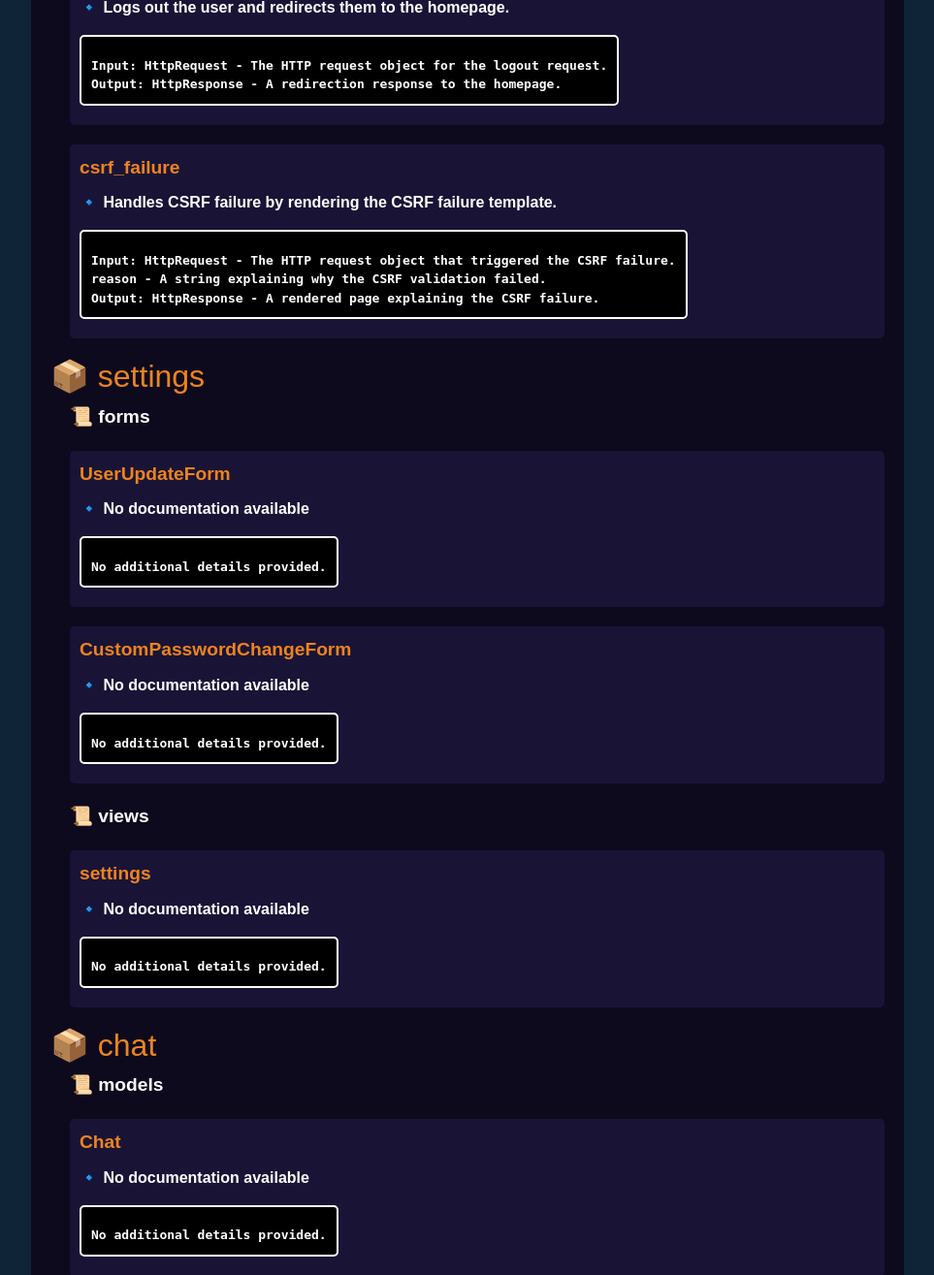
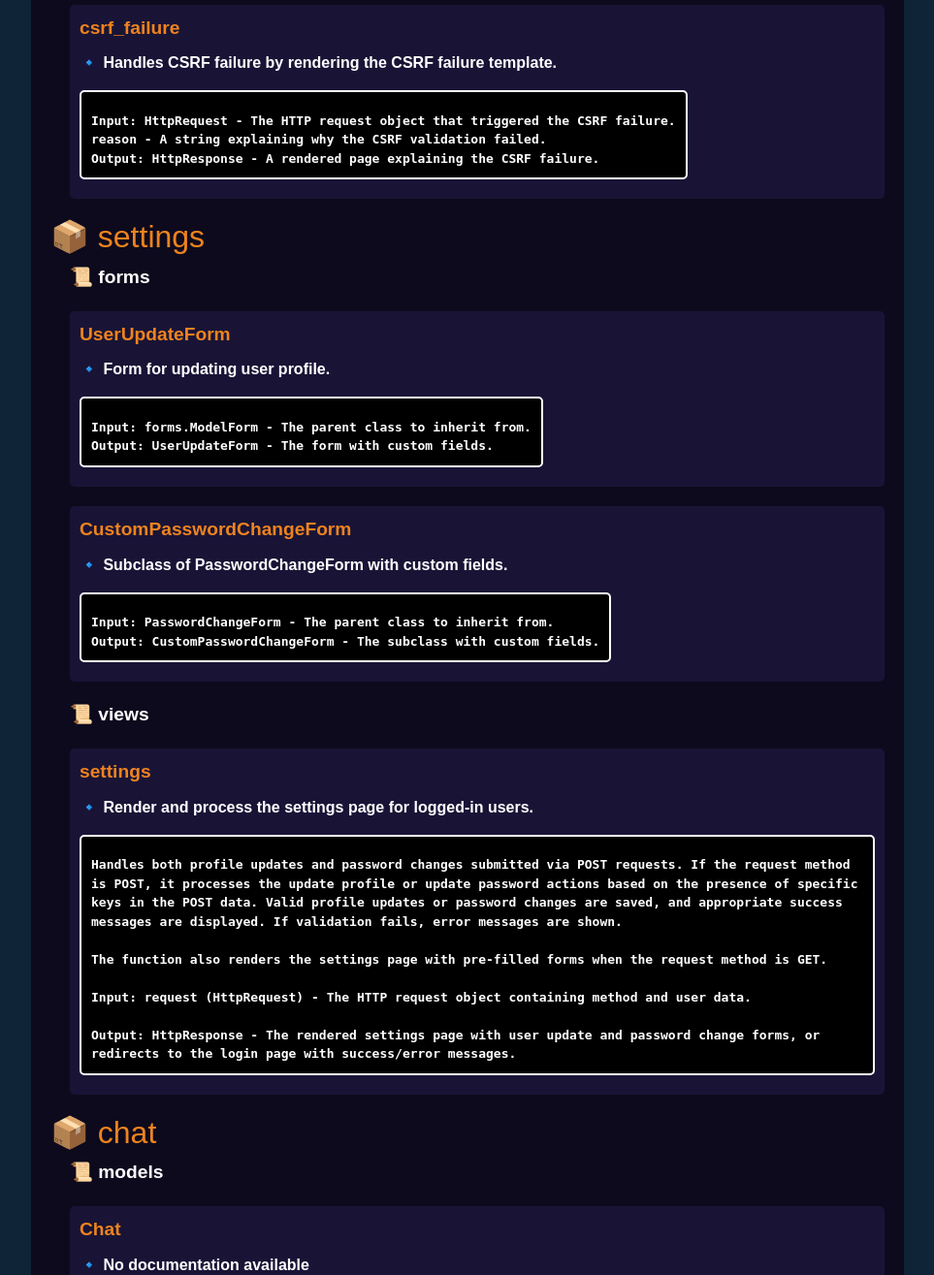
Before and after one commit to Rubi960/HackUDC25, a Django app: page /docs/ in a window 1280 px wide. Shown: the part 3839-5154 px from the top of the page at 97% size, without its empty margins (158-1121 px from the left). Run offline with Django 5.2, Linux system fonts and the light colour scheme; some libraries are stand-ins or nearby versions.

Commit message:
Added docs and fix some things

```diff
--- a/admintab/views.py
+++ b/admintab/views.py
@@ -6,6 +6,12 @@ from io import BytesIO
 import base64
 
 def graph_to_file(plot):
+    """
+    Converts a matplotlib plot to a base64 encoded PNG string.
+
+    Input: plot - The matplotlib plot to convert.
+    Output: str - The base64 encoded PNG string of the plot.
+    """
     buffer = BytesIO()
     plot.savefig(buffer, format='png',bbox_inches='tight')
     buffer.seek(0)
@@ -37,12 +43,34 @@ def admin_view(request):
     """
     return render(request, "admintab/admin.html")
 
+
 def your_view(request):
+
+    # Leer las imágenes SVG desde static y codificarlas en Base64
+    """
+    View to render the admin tab in the navigation bar.
+
+    Input: request - The request object containing the current user's information.
+    Output: HttpResponse - The rendered template for the admin tab.
+
+    This view reads the SVG images from the static directory and encodes them in Base64.
+    The encoded strings are passed to the template as context variables.
+    """
     images = [
-        'img/image1.svg',
+        'img/alien.svg',
         'img/image2.svg',
         'img/image3.svg',
     ]
+    images_base64 = []
+    for image in images:
+        with open(os.path.join('static', image), "rb") as image_file:
+            encoded_string = base64.b64encode(image_file.read()).decode('utf-8')
+            images_base64.append(encoded_string)
 
-    # Pasa el contexto con las imágenes al template
-    return render(request, 'your_app/your_template.html', {'images': images})
+    # Pasar el contexto con la gráfica y las imágenes al template
+    context = {
+        'imagen1_base64': images_base64[0],
+        'imagen2_base64': images_base64[1],
+        'imagen3_base64': images_base64[2],
+    }
+    return render(request, 'admintab/admin.html', context)
--- a/docs/utils.py
+++ b/docs/utils.py
@@ -25,7 +25,7 @@ def get_project_docs():
 
         for root, _, files in os.walk(app_path):
             for file in files:
-                if file.endswith(".py") and file not in ["__init__.py", "apps.py", "tests.py", "migrations"]:
+                if file.endswith(".py") and file not in ["__init__.py", "apps.py", "tests.py", "migrations", "0002_history_session.py", "0001_initial.py", "0003_alter_history_history"]:
                     file_path = os.path.join(root, file)
                     module_name = os.path.splitext(file)[0]
 
--- a/settings/forms.py
+++ b/settings/forms.py
@@ -4,6 +4,11 @@ from django.contrib.auth.models import User
 
 
 class UserUpdateForm(forms.ModelForm):
+    """
+    Form for updating user profile.
+    Input: forms.ModelForm - The parent class to inherit from.
+    Output: UserUpdateForm - The form with custom fields.
+    """
     email = forms.EmailField(
         required=False,
         label="Email",
@@ -25,6 +30,11 @@ class UserUpdateForm(forms.ModelForm):
 
 
 class CustomPasswordChangeForm(PasswordChangeForm):
+    """
+    Subclass of PasswordChangeForm with custom fields.
+    Input: PasswordChangeForm - The parent class to inherit from.
+    Output: CustomPasswordChangeForm - The subclass with custom fields.
+    """
     old_password = forms.CharField(
         label="Old Password",
         widget=forms.PasswordInput(
--- a/settings/views.py
+++ b/settings/views.py
@@ -8,6 +8,18 @@ from .forms import UserUpdateForm
 # Create your views here.
 @login_required(login_url="/", redirect_field_name=None)
 def settings(request):
+    """
+    Render and process the settings page for logged-in users.
+
+    Handles both profile updates and password changes submitted via POST requests. If the request method is POST, it processes the update profile or update password actions based on the presence of specific keys in the POST data. Valid profile updates or password changes are saved, and appropriate success messages are displayed. If validation fails, error messages are shown.
+
+    The function also renders the settings page with pre-filled forms when the request method is GET.
+
+    Input: request (HttpRequest) - The HTTP request object containing method and user data.
+
+    Output: HttpResponse - The rendered settings page with user update and password change forms, or redirects to the login page with success/error messages.
+    """
+
     if request.method == "POST":
         user_update_form = UserUpdateForm(request.POST)
         password_form = PasswordChangeForm(request.user, request.POST)
```
Also changed, not shown: admintab/templates/admintab/admin.html (+15 -18 lines).
